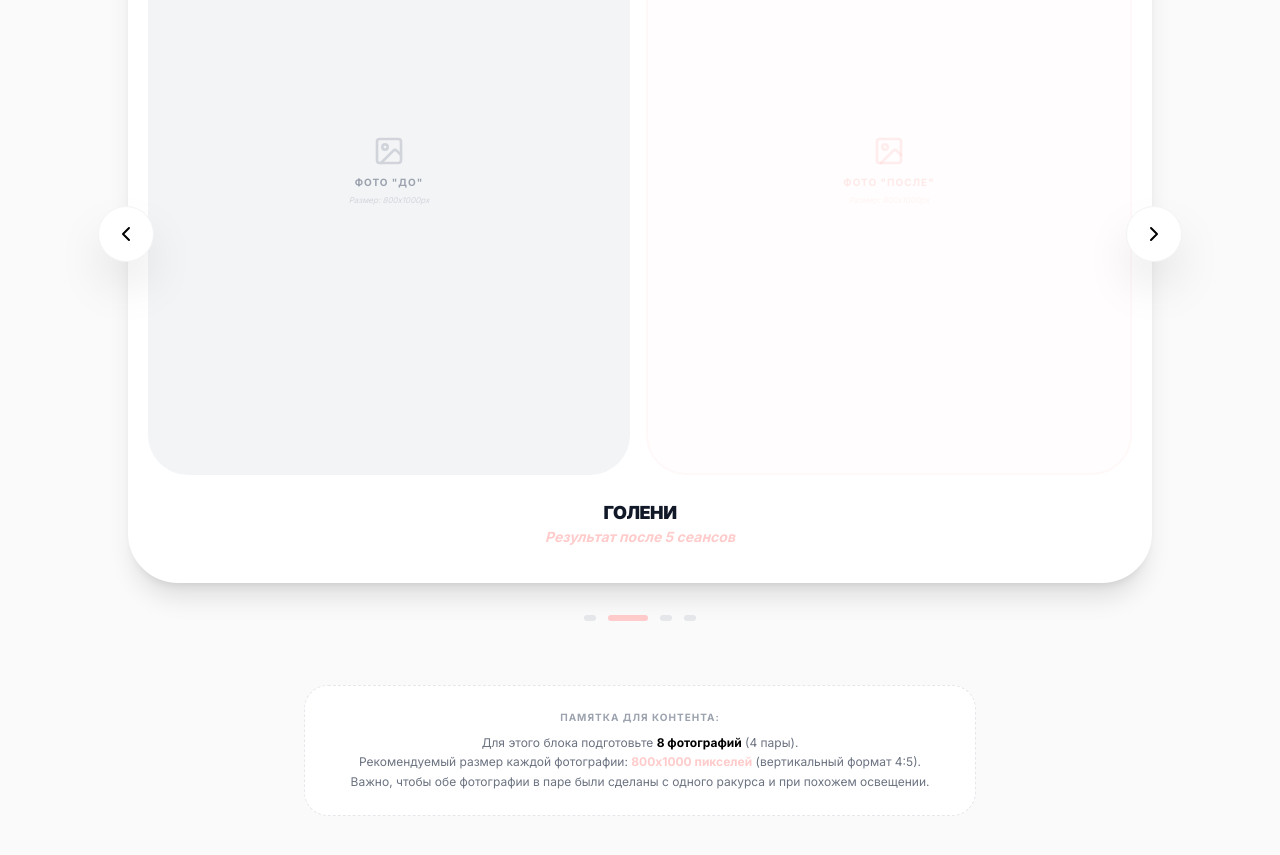
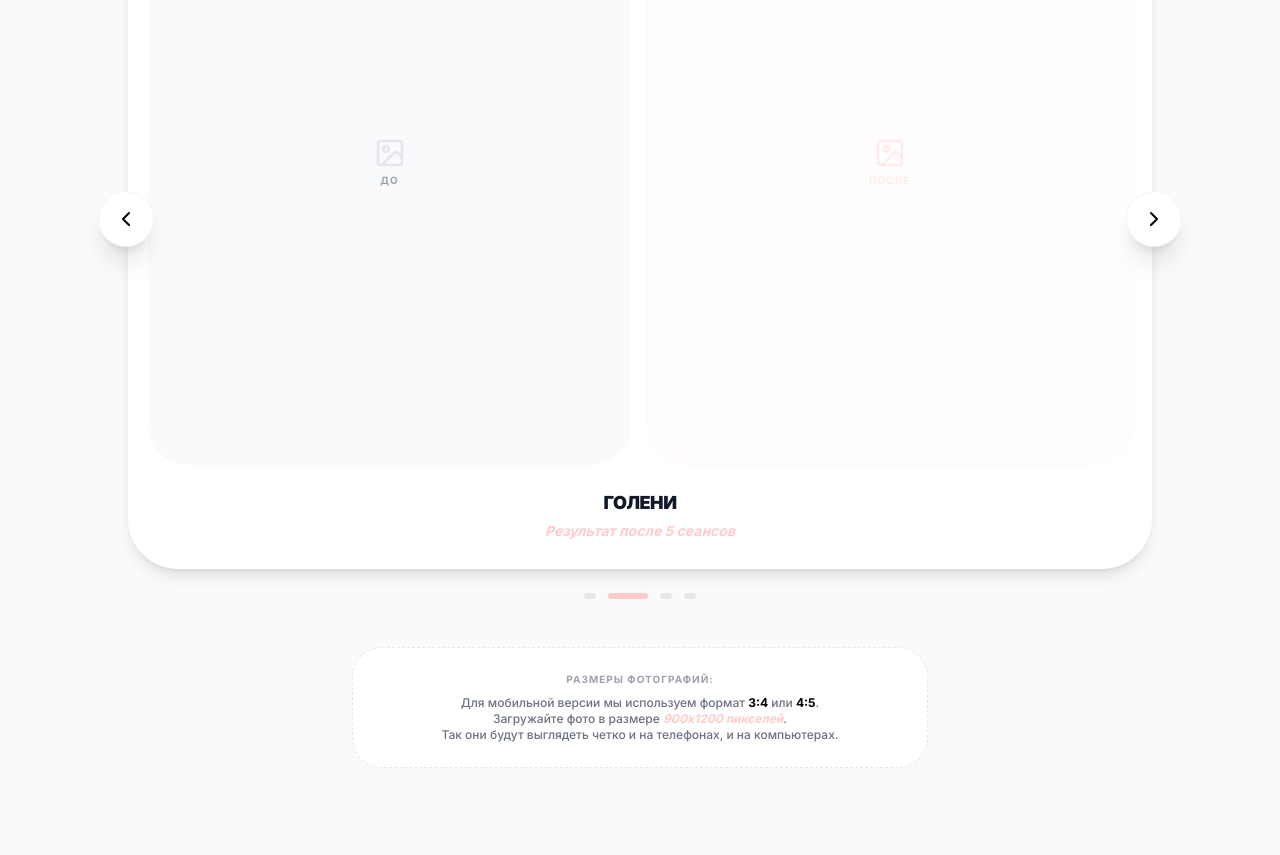
Before and after one commit to Mitrofanoff1/Kristll, a Next.js app: page / in a window 1280 px wide. Shown: the part 3460-4315 px from the top of the page. Built offline with nearby package versions, Linux system fonts and the light colour scheme.

Commit message:
Update Results.tsx

```diff
--- a/components/Results.tsx
+++ b/components/Results.tsx
@@ -6,7 +6,6 @@ import { ChevronLeft, ChevronRight, Image as ImageIcon } from 'lucide-react';
 const Results = () => {
   const [currentSlide, setCurrentSlide] = useState(0);
 
-  // Каждая карточка — это пара ДО и ПОСЛЕ
   const slides = [
     { id: 1, area: "Подмышечные впадины", result: "Результат после 3 сеансов" },
     { id: 2, area: "Голени", result: "Результат после 5 сеансов" },
@@ -22,70 +21,65 @@ const Results = () => {
     setCurrentSlide((prev) => (prev === 0 ? slides.length - 1 : prev - 1));
   }, [slides.length]);
 
-  // Автоматическое переключение
   useEffect(() => {
     const timer = setInterval(nextSlide, 5000);
     return () => clearInterval(timer);
   }, [nextSlide]);
 
   return (
-    <section className="py-16 md:py-24 bg-[#FAFAFA] overflow-hidden">
+    <section className="py-12 md:py-24 bg-[#FAFAFA] overflow-hidden">
       <div className="container mx-auto px-4">
 
-        {/* ЗАГОЛОВОК И ТЕКСТ */}
-        <div className="text-center max-w-3xl mx-auto mb-12 md:mb-16">
-          <h2 className="text-3xl md:text-5xl font-black uppercase mb-6 tracking-tighter">
+        {/* ЗАГОЛОВОК */}
+        <div className="text-center max-w-3xl mx-auto mb-10 md:mb-16">
+          <h2 className="text-2xl md:text-5xl font-black uppercase mb-4 tracking-tighter">
             Результаты наших клиентов
           </h2>
-          <p className="text-gray-500 text-sm md:text-lg leading-relaxed font-medium px-4">
-            Показываем реальные фотографии, чтобы вы могли оценить результаты,
-            которых достигают наши клиенты с лазерной эпиляцией в <span className="text-accent font-bold">Kristll Studio.</span>
+          <p className="text-gray-500 text-[13px] md:text-lg leading-relaxed font-medium px-2">
+            Показываем реальные фотографии, чтобы вы могли оценить результаты наших клиентов в <span className="text-accent font-bold">Kristll Studio.</span>
           </p>
         </div>
 
-        {/* КОНТЕЙНЕР СЛАЙДЕРА */}
+        {/* СЛАЙДЕР */}
         <div className="relative max-w-5xl mx-auto">
 
-          {/* ОБЛАСТЬ СЛАЙДОВ */}
-          <div className="relative overflow-hidden rounded-[30px] md:rounded-[50px] bg-white shadow-xl border-4 border-white">
+          <div className="relative overflow-hidden rounded-[30px] md:rounded-[50px] bg-white shadow-lg border-[3px] md:border-4 border-white">
             <div
               className="flex transition-transform duration-700 ease-in-out"
               style={{ transform: `translateX(-${currentSlide * 100}%)` }}
             >
               {slides.map((slide) => (
-                <div key={slide.id} className="w-full flex-shrink-0 p-2 md:p-4">
+                <div key={slide.id} className="w-full flex-shrink-0 p-1.5 md:p-4">
 
-                  {/* ПАРА ФОТОГРАФИЙ (ДО И ПОСЛЕ) */}
-                  <div className="flex flex-col sm:flex-row gap-2 md:gap-4">
+                  {/* ФОТОГРАФИИ В ОДИН РЯД (И на ПК, и на Мобильных) */}
+                  <div className="flex flex-row gap-1.5 md:gap-4">
 
-                    {/* ФОТО "ДО" */}
-                    <div className="relative flex-1 aspect-[4/5] bg-gray-100 rounded-[20px] md:rounded-[40px] flex items-center justify-center overflow-hidden">
-                       <div className="text-center">
-                          <ImageIcon className="w-8 h-8 text-gray-300 mx-auto mb-2" />
-                          <p className="text-[10px] text-gray-400 uppercase font-bold tracking-widest">Фото "ДО"</p>
-                          <p className="text-[8px] text-gray-300 mt-1 italic">Размер: 800x1000px</p>
+                    {/* ДО */}
+                    <div className="relative flex-1 aspect-[3/4] md:aspect-[4/5] bg-gray-50 rounded-[20px] md:rounded-[40px] flex items-center justify-center overflow-hidden">
+                       <div className="text-center p-2">
+                          <ImageIcon className="w-6 h-6 md:w-8 md:h-8 text-gray-200 mx-auto mb-1" />
+                          <p className="text-[8px] md:text-[10px] text-gray-400 uppercase font-bold tracking-widest">До</p>
                        </div>
-                       <div className="absolute top-4 left-4 bg-black/40 backdrop-blur-md text-white text-[10px] font-bold px-3 py-1 rounded-full uppercase">До</div>
+                       <div className="absolute top-2 left-2 md:top-4 md:left-4 bg-black/30 backdrop-blur-sm text-white text-[8px] md:text-[10px] font-bold px-2 py-0.5 md:px-3 md:py-1 rounded-full uppercase">До</div>
                     </div>
 
-                    {/* ФОТО "ПОСЛЕ" */}
-                    <div className="relative flex-1 aspect-[4/5] bg-accent/5 rounded-[20px] md:rounded-[40px] flex items-center justify-center overflow-hidden border-2 border-accent/10">
-                       <div className="text-center">
-                          <ImageIcon className="w-8 h-8 text-accent/30 mx-auto mb-2" />
-                          <p className="text-[10px] text-accent/40 uppercase font-bold tracking-widest">Фото "ПОСЛЕ"</p>
-                          <p className="text-[8px] text-accent/20 mt-1 italic">Размер: 800x1000px</p>
+                    {/* ПОСЛЕ */}
+                    <div className="relative flex-1 aspect-[3/4] md:aspect-[4/5] bg-accent/5 rounded-[20px] md:rounded-[40px] flex items-center justify-center overflow-hidden border border-accent/10">
+                       <div className="text-center p-2">
+                          <ImageIcon className="w-6 h-6 md:w-8 md:h-8 text-accent/30 mx-auto mb-1" />
+                          <p className="text-[8px] md:text-[10px] text-accent/40 uppercase font-bold tracking-widest">После</p>
                        </div>
-                       <div className="absolute top-4 right-4 bg-accent text-black text-[10px] font-bold px-3 py-1 rounded-full uppercase shadow-lg">После</div>
+                       <div className="absolute top-2 right-2 md:top-4 md:right-4 bg-accent text-black text-[8px] md:text-[10px] font-bold px-2 py-0.5 md:px-3 md:py-1 rounded-full uppercase shadow-md">После</div>
                     </div>
 
                   </div>
 
-                  {/* ОПИСАНИЕ ПОД ФОТО */}
-                  <div className="text-center mt-6 pb-4">
-                    <p className="text-gray-900 font-black uppercase text-sm md:text-lg tracking-tight">
+                  {/* ОПИСАНИЕ */}
+                  <div className="text-center mt-4 md:mt-6 pb-2">
+                    <p className="text-gray-900 font-black uppercase text-xs md:text-lg tracking-tight leading-none">
                         {slide.area}
                     </p>
-                    <p className="text-accent font-bold text-xs md:text-sm italic">
+                    <p className="text-accent font-bold text-[10px] md:text-sm italic mt-1">
                         {slide.result}
                     </p>
                   </div>
@@ -95,41 +89,41 @@ const Results = () => {
             </div>
           </div>
 
-          {/* КНОПКИ УПРАВЛЕНИЯ (СТРЕЛКИ) */}
+          {/* СТРЕЛКИ (на мобильных чуть меньше) */}
           <button
             onClick={prevSlide}
-            className="absolute left-[-20px] md:left-[-30px] top-1/2 -translate-y-1/2 w-10 h-10 md:w-14 md:h-14 bg-white rounded-full flex items-center justify-center shadow-2xl z-20 hover:scale-110 active:scale-90 transition-all border border-gray-100"
+            className="absolute left-[-10px] md:left-[-30px] top-[45%] md:top-1/2 -translate-y-1/2 w-9 h-9 md:w-14 md:h-14 bg-white rounded-full flex items-center justify-center shadow-xl z-20 active:scale-90 transition-all border border-gray-100"
           >
-            <ChevronLeft className="w-6 h-6 text-black" />
+            <ChevronLeft className="w-5 h-5 md:w-6 md:h-6 text-black" />
           </button>
           <button
             onClick={nextSlide}
-            className="absolute right-[-20px] md:right-[-30px] top-1/2 -translate-y-1/2 w-10 h-10 md:w-14 md:h-14 bg-white rounded-full flex items-center justify-center shadow-2xl z-20 hover:scale-110 active:scale-90 transition-all border border-gray-100"
+            className="absolute right-[-10px] md:right-[-30px] top-[45%] md:top-1/2 -translate-y-1/2 w-9 h-9 md:w-14 md:h-14 bg-white rounded-full flex items-center justify-center shadow-xl z-20 active:scale-90 transition-all border border-gray-100"
           >
-            <ChevronRight className="w-6 h-6 text-black" />
+            <ChevronRight className="w-5 h-5 md:w-6 md:h-6 text-black" />
           </button>
 
-          {/* ТОЧКИ (ИНДИКАТОРЫ) */}
-          <div className="flex justify-center gap-3 mt-8">
+          {/* ИНДИКАТОРЫ */}
+          <div className="flex justify-center gap-2 md:gap-3 mt-6">
             {slides.map((_, i) => (
               <button
                 key={i}
                 onClick={() => setCurrentSlide(i)}
-                className={`h-1.5 rounded-full transition-all ${
-                  i === currentSlide ? 'w-10 bg-accent' : 'w-3 bg-gray-200'
+                className={`h-1 md:h-1.5 rounded-full transition-all ${
+                  i === currentSlide ? 'w-8 md:w-10 bg-accent' : 'w-2 md:w-3 bg-gray-200'
                 }`}
               />
             ))}
           </div>
         </div>
 
-        {/* ТЕХНИЧЕСКАЯ ПОДСКАЗКА ДЛЯ ТЕБЯ */}
-        <div className="mt-16 max-w-2xl mx-auto p-6 bg-white rounded-3xl border border-dashed border-gray-200 text-center">
-            <p className="text-[10px] text-gray-400 font-bold uppercase tracking-widest mb-2">Памятка для контента:</p>
-            <p className="text-xs text-gray-500 leading-relaxed">
-                Для этого блока подготовьте <span className="text-black font-bold">8 фотографий</span> (4 пары). <br/>
-                Рекомендуемый размер каждой фотографии: <span className="text-accent font-bold">800x1000 пикселей</span> (вертикальный формат 4:5). <br/>
-                Важно, чтобы обе фотографии в паре были сделаны с одного ракурса и при похожем освещении.
+        {/* ПАМЯТКА ПО ФОТО */}
+        <div className="mt-12 max-w-xl mx-auto p-5 md:p-6 bg-white rounded-[30px] border border-dashed border-gray-200 text-center">
+            <p className="text-[9px] md:text-[10px] text-gray-400 font-bold uppercase tracking-widest mb-2">Размеры фотографий:</p>
+            <p className="text-[11px] md:text-xs text-gray-500 leading-relaxed font-medium">
+                Для мобильной версии мы используем формат <span className="text-black font-bold">3:4</span> или <span className="text-black font-bold">4:5</span>. <br/>
+                Загружайте фото в размере <span className="text-accent font-bold italic">900x1200 пикселей</span>. <br/>
+                Так они будут выглядеть четко и на телефонах, и на компьютерах.
             </p>
         </div>
 
```
